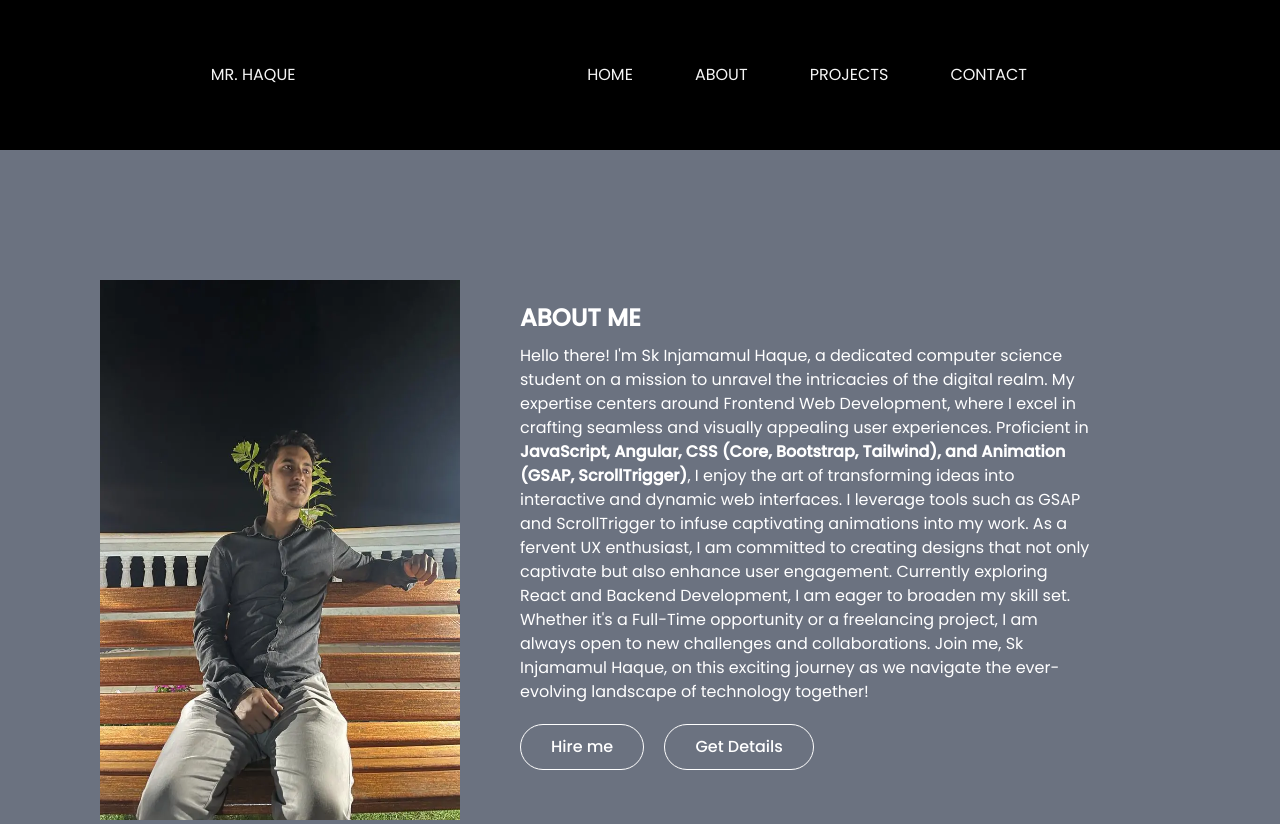
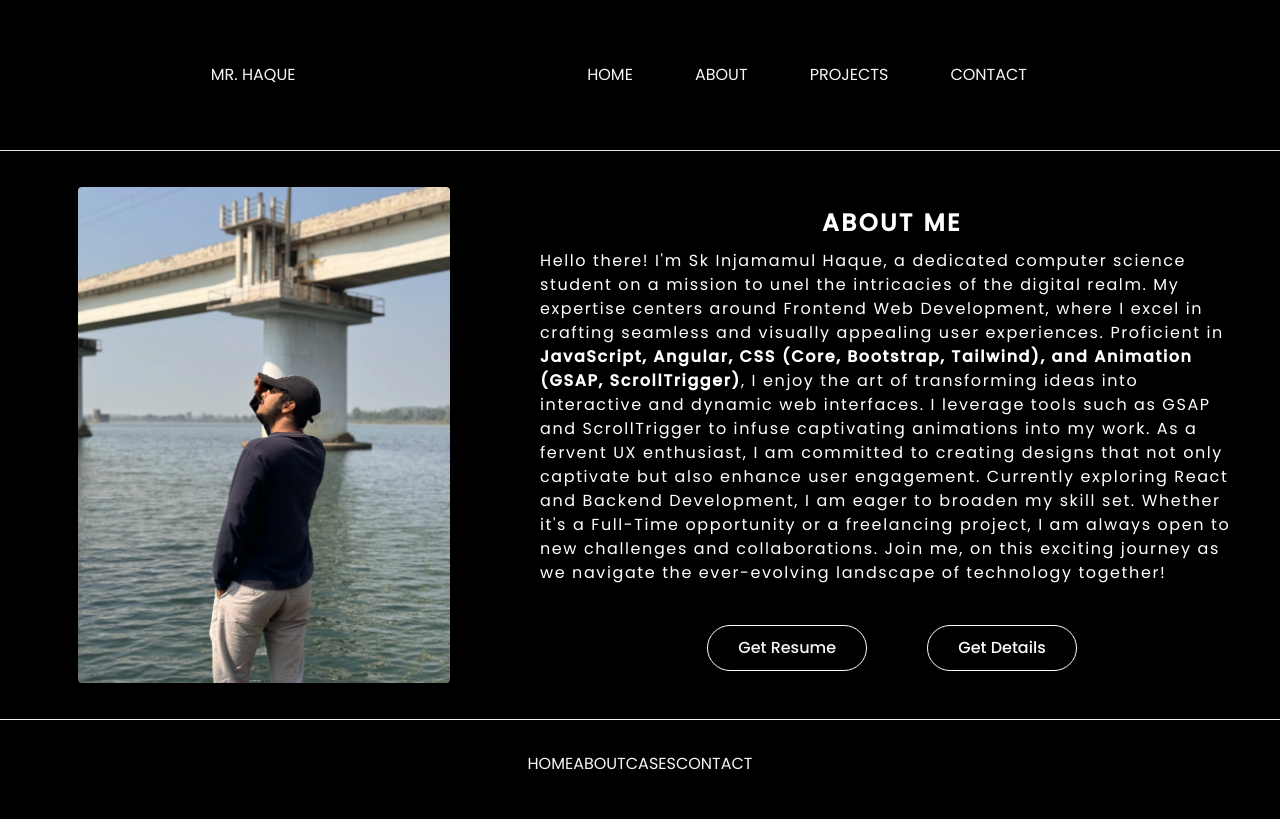
Before and after one commit to skinjamamulhaque/Portfolio, a plain HTML site: page about.html in a window 1280 px wide. Shown: the top 824 px of the page. Drawn offline with nearby package versions, Linux system fonts and the light colour scheme; some packages are replaced by stand-ins of ours; a script that the page names is missing.

Commit message:
added about page

```diff
--- a/about.html
+++ b/about.html
@@ -7,7 +7,7 @@
     <link rel="stylesheet" href="tailwindStyle.css">
     <link rel="stylesheet" href="style.css" />
   </head>
-  <body>
+  <body >
     <nav class="navbar">
       <div class="section_container">
         <div class="logo">
@@ -24,22 +24,26 @@
       </div>
     </nav>
 
-    <div class="">
-      <div class="md:h-screen md:flex mx-auto bg-gray-500 p-10 md:px-10 ">
-        <div class="flex justify-center items-center md:w-2/5">
-          <img src="./6.webp" alt="" class="size-1/2 md:size-9/12 ">
+    <div class=" bg-black border-t p-4">
+      <div class="py-5 md:flex md:j ustify-center  gap-2">
+        <div class=" md:w-2/5 md:flex md:justify-center md:m-auto">
+          <img src="./about_img.webp" alt="" class="md:size-9/12 object-cover rounded">
         </div>
-        <div class="text-center md:text-left md:w-3/5  md:my-28">
-          <div class="md:w-4/5 text-white ">
-            <b class="text-2xl uppercase">About Me</b>
-            <p class="md:text-left">Hello there! I'm Sk Injamamul Haque, a dedicated computer science student on a mission to unravel the intricacies of the digital realm. My expertise centers around Frontend Web Development, where I excel in crafting seamless and visually appealing user experiences. Proficient in <b>JavaScript, Angular, CSS (Core, Bootstrap, Tailwind), and Animation (GSAP, ScrollTrigger)</b>, I enjoy the art of transforming ideas into interactive and dynamic web interfaces. I leverage tools such as GSAP and ScrollTrigger to infuse captivating animations into my work. As a fervent UX enthusiast, I am committed to creating designs that not only captivate but also enhance user engagement. Currently exploring React and Backend Development, I am eager to broaden my skill set. Whether it's a Full-Time opportunity or a freelancing project, I am always open to new challenges and collaborations. Join me, Sk Injamamul Haque, on this exciting journey as we navigate the ever-evolving landscape of technology together!
+        <div class="text-center  md:w-3/5">
+          <div class="text-white  md:p-5 md:block hidden">
+            <b class="text-2xl uppercase tracking-widest">About Me</b>
+            <p class="text-left tracking-widest leading-6">Hello there! I'm Sk Injamamul Haque, a dedicated computer science student on a mission to unel the intricacies of the digital realm. My expertise centers around Frontend Web Development, where I excel in crafting seamless and visually appealing user experiences. Proficient in <b class="antialiased">JavaScript, Angular, CSS (Core, Bootstrap, Tailwind), and Animation (GSAP, ScrollTrigger)</b>, I enjoy the art of transforming ideas into interactive and dynamic web interfaces. I leverage tools such as GSAP and ScrollTrigger to infuse captivating animations into my work. As a fervent UX enthusiast, I am committed to creating designs that not only captivate but also enhance user engagement. Currently exploring React and Backend Development, I am eager to broaden my skill set. Whether it's a Full-Time opportunity or a freelancing project, I am always open to new challenges and collaborations. Join me, on this exciting journey as we navigate the ever-evolving landscape of technology together!
             </p>
-
+          </div>
+          <div class="text-white p-3 md:hidden block ">
+            <b class="text-2xl uppercase tracking-widest">About Me</b>
+            <p class="text-left tracking-widest leading-6">Sk Injamamul Haque is a computer science student with expertise in Frontend Web Development, specializing in creating visually appealing user experiences. With proficiency in <b class="antialiased">JavaScript, Angular, CSS, and Animation</b> , I enjoys transforming ideas into interactive web interfaces. As a UX enthusiast, I'm committed to creating designs that enhance user engagement. Currently exploring React and Backend Development, eager to expand his skill set.I'm open to new challenges and collaborations.
+            </p>
           </div>
 
           <div class="text-white mt-5 ">
-            <button class="border border-solid">Hire me</button>
-            <button class="border border-solid ml-4">Get Details</button>
+            <button class="border border-solid"><a href="Resume_SkInjamamulHaque.pdf" download="Resume_SkInjamamulHaque" class="capitalize">get Resume</a></button>
+            <button class="border border-solid ml-4 md:ml-14">Get Details</button>
           </div>
 
         </div>
```
Also changed, not shown: about_img.webp (added), tailwindStyle.css, 1 other file.
